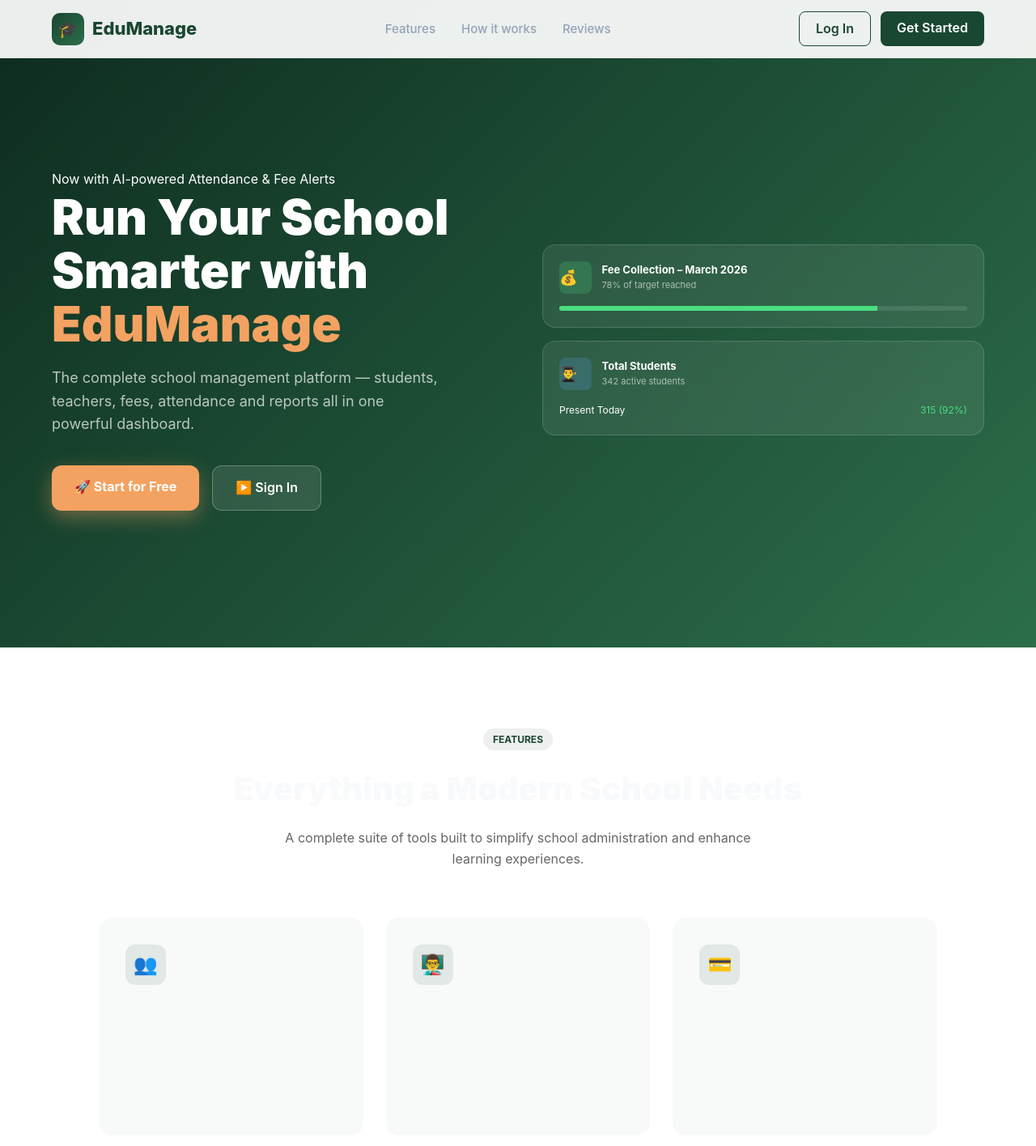
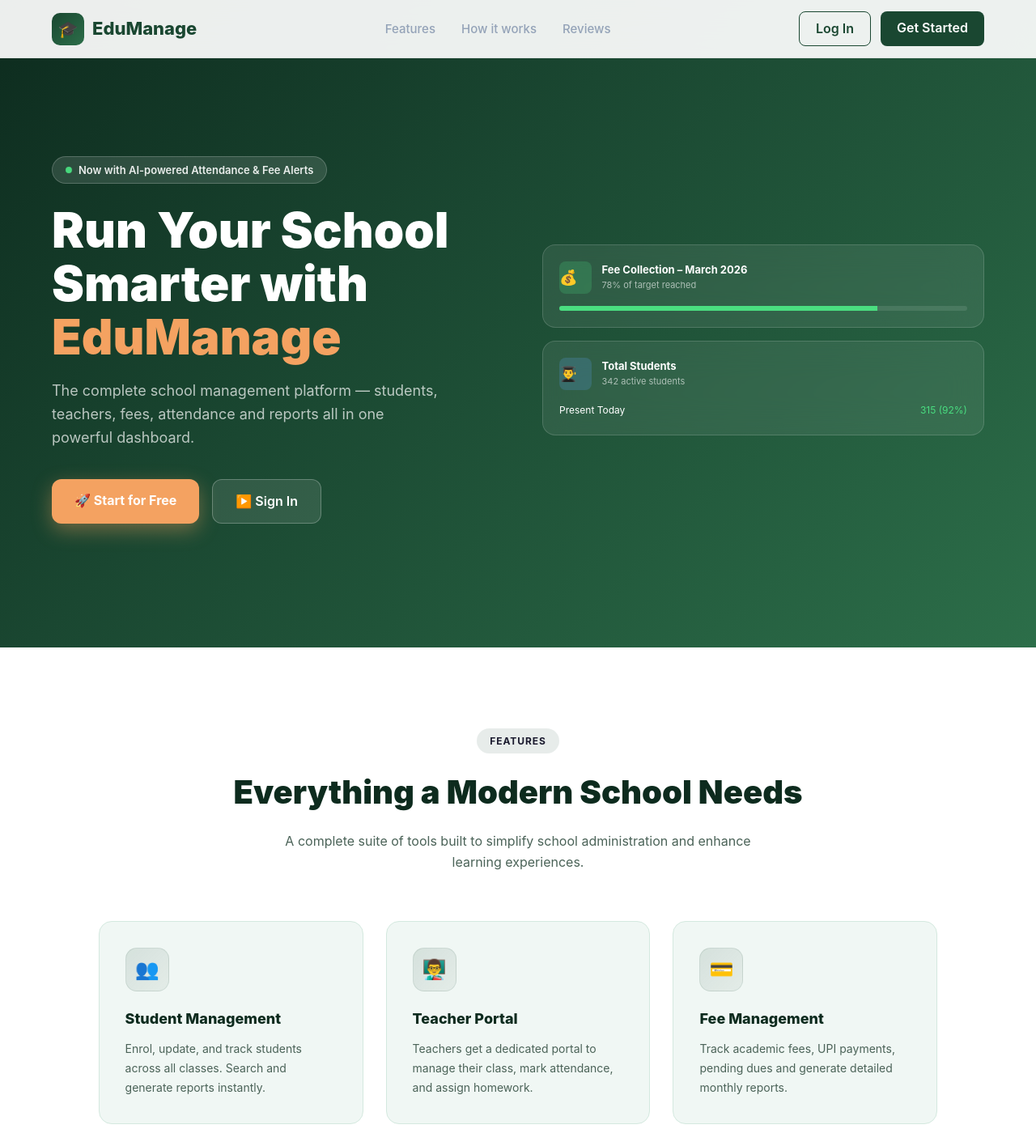
Before and after one commit to priyanshu-agrawal-cse/school-management-system, a React app in the folder frontend/: page / in a window 1280 px wide. Shown: the top 1416 px of the page at 81% size. Built offline with nearby package versions, Linux system fonts and the light colour scheme; no server answers; the HTML template or start-up script is replaced by a standard one.

Commit message:
fix: correct all UI issues - feature cards invisible text, missing dashboard CSS, hero badge, dot, charts, quick links, attendance buttons

```diff
--- a/frontend/src/index.css
+++ b/frontend/src/index.css
@@ -250,3 +250,109 @@ body {
   .form-grid-2 { grid-template-columns: 1fr; }
   .auth-card { padding: 2.5rem 1.5rem; }
 }
+
+/* ===== PAGE LOADING ===== */
+.page-loading {
+  display: flex; align-items: center; justify-content: center;
+  min-height: 60vh; font-size: 1.1rem; color: var(--text-muted);
+  font-weight: 600;
+}
+
+/* ===== DASHBOARD CHARTS ===== */
+.charts-row {
+  display: grid;
+  grid-template-columns: 1fr 320px;
+  gap: 1.5rem;
+  margin-bottom: 2rem;
+}
+.chart-card h3 { font-size: 1rem; font-weight: 800; margin-bottom: 0.5rem; }
+.chart-small { display: flex; flex-direction: column; justify-content: center; }
+
+@media (max-width: 900px) {
+  .charts-row { grid-template-columns: 1fr; }
+}
+
+/* ===== DONUT / LEGEND ===== */
+.donut-wrap { display: flex; align-items: center; justify-content: center; padding: 1.5rem 0; }
+.donut-legend { display: flex; flex-direction: column; gap: 1rem; }
+.legend-item {
+  display: flex; align-items: center; gap: 0.75rem;
+  font-weight: 600; font-size: 0.95rem; color: var(--text-muted);
+}
+.dot {
+  width: 12px; height: 12px; border-radius: 50%; display: inline-block; flex-shrink: 0;
+}
+.dot-green { background: #10b981; }
+.dot-orange { background: #f59e0b; }
+
+/* ===== QUICK LINKS ===== */
+.quick-links { margin-top: 2rem; }
+.quick-links h3 { font-size: 1rem; font-weight: 800; margin-bottom: 1rem; color: var(--text-muted); text-transform: uppercase; letter-spacing: 0.05em; font-size: 0.8rem; }
+.quick-grid {
+  display: grid;
+  grid-template-columns: repeat(auto-fit, minmax(160px, 1fr));
+  gap: 0.75rem;
+}
+.quick-btn {
+  background: var(--surface);
+  border: 1px solid var(--border);
+  border-radius: 12px;
+  padding: 1rem;
+  font-weight: 700;
+  font-size: 0.9rem;
+  color: var(--text);
+  text-decoration: none;
+  transition: all 0.2s;
+  text-align: center;
+  display: block;
+}
+.quick-btn:hover {
+  background: rgba(99, 102, 241, 0.1);
+  border-color: rgba(99, 102, 241, 0.3);
+  color: #a5b4fc;
+  transform: translateY(-2px);
+}
+
+/* ===== TWO COL LAYOUT ===== */
+.two-col {
+  display: grid;
+  grid-template-columns: 1fr 1fr;
+  gap: 1.5rem;
+  margin-bottom: 1.5rem;
+}
+@media (max-width: 768px) { .two-col { grid-template-columns: 1fr; } }
+
+/* ===== STAT CARD ACCENTS ===== */
+.stat-blue .stat-value { color: #60a5fa; }
+.stat-green .stat-value { color: #34d399; }
+.stat-purple .stat-value { color: #a78bfa; }
+.stat-orange .stat-value { color: #fb923c; }
+
+/* ===== BADGE EXTRAS ===== */
+.badge-gray { background: rgba(148, 163, 184, 0.15); color: #94a3b8; }
+.badge { background: rgba(99, 102, 241, 0.15); color: #818cf8; }
+
+/* ===== ATTENDANCE BUTTONS ===== */
+.att-btns { display: flex; gap: 0.5rem; flex-wrap: wrap; }
+.btn-sm { padding: 0.35rem 0.8rem; font-size: 0.8rem; border-radius: 8px; }
+.btn-danger { background: rgba(244, 63, 94, 0.15); color: #fb7185; border: 1px solid rgba(244, 63, 94, 0.3); }
+.btn-danger:hover { background: rgba(244, 63, 94, 0.25); }
+.btn-warning { background: rgba(245, 158, 11, 0.15); color: #fbbf24; border: 1px solid rgba(245, 158, 11, 0.3); }
+.btn-warning:hover { background: rgba(245, 158, 11, 0.25); }
+.btn-success { background: rgba(16, 185, 129, 0.15); color: #34d399; border: 1px solid rgba(16, 185, 129, 0.3); }
+.btn-icon { background: transparent; border: none; color: var(--text-muted); padding: 0.4rem; font-size: 1.2rem; }
+
+/* ===== SUBJECT PILLS ===== */
+.subject-pills { display: flex; flex-wrap: wrap; gap: 0.4rem; }
+
+/* ===== HOMEWORK LIST ===== */
+.hw-item {
+  padding: 1rem;
+  border-radius: 10px;
+  background: rgba(255,255,255,0.04);
+  border: 1px solid var(--border);
+  margin-bottom: 0.75rem;
+}
+.hw-item strong { display: block; margin-bottom: 0.25rem; color: var(--text); }
+.hw-item p { color: var(--text-muted); font-size: 0.9rem; margin-bottom: 0.35rem; }
+.hw-item small { color: var(--text-muted); font-size: 0.75rem; opacity: 0.7; }
--- a/frontend/src/pages/Home.css
+++ b/frontend/src/pages/Home.css
@@ -10,10 +10,20 @@
 
 .home-page {
   font-family: 'Inter', 'Segoe UI', system-ui, sans-serif;
-  color: var(--text-main);
-  background: white;
+  /* Override the dark-mode body defaults for the public homepage */
+  color: #1a1a2e;
+  background: #ffffff;
   overflow-x: hidden;
   line-height: 1.6;
+}
+
+/* Force all text within home-page to dark unless explicitly overridden */
+.home-page p,
+.home-page h2,
+.home-page h3,
+.home-page li,
+.home-page span {
+  color: inherit;
 }
 
 /* NAVBAR */
@@ -69,21 +79,54 @@
   max-width: 1200px; margin: 0 auto; width: 100%;
   display: grid; grid-template-columns: 1fr 1fr; gap: 60px; align-items: center;
 }
+.hero h1, .hero h1 * { color: white; }
 .hero h1 { font-size: clamp(36px, 5vw, 60px); font-weight: 900; line-height: 1.1; margin-bottom: 20px; }
 .hero h1 .highlight { color: var(--home-accent); }
-.hero-desc { color: rgba(255,255,255,0.7); font-size: 18px; margin-bottom: 36px; max-width: 480px; }
+.hero-desc { color: rgba(255,255,255,0.7) !important; font-size: 18px; margin-bottom: 36px; max-width: 480px; }
+
+/* Hero badge pill (AI-powered badge above headline) */
+.hero-badge {
+  display: inline-flex;
+  align-items: center;
+  gap: 8px;
+  background: rgba(255,255,255,0.12);
+  border: 1px solid rgba(255,255,255,0.2);
+  color: rgba(255,255,255,0.9);
+  padding: 6px 16px;
+  border-radius: 100px;
+  font-size: 13px;
+  font-weight: 600;
+  margin-bottom: 24px;
+  backdrop-filter: blur(10px);
+}
+.dot {
+  width: 8px; height: 8px; border-radius: 50%;
+  background: #4ade80;
+  animation: pulse 2s ease-in-out infinite;
+  flex-shrink: 0;
+  display: inline-block;
+}
+@keyframes pulse {
+  0%, 100% { opacity: 1; transform: scale(1); }
+  50% { opacity: 0.5; transform: scale(0.75); }
+}
 
 .hero-cta { display: flex; gap: 16px; flex-wrap: wrap; }
 .btn-hero-primary {
   padding: 14px 28px; background: var(--home-accent); color: white;
   border-radius: 12px; font-weight: 700; text-decoration: none;
   box-shadow: 0 8px 24px rgba(244,162,97,0.4);
+  transition: transform 0.2s, box-shadow 0.2s;
 }
+.btn-hero-primary:hover { transform: translateY(-2px); box-shadow: 0 12px 32px rgba(244,162,97,0.5); }
 .btn-hero-secondary {
   padding: 14px 28px; background: rgba(255,255,255,0.1); color: white;
   border-radius: 12px; font-weight: 600; text-decoration: none;
   border: 1px solid rgba(255,255,255,0.25);
+  transition: background 0.2s;
 }
+.btn-hero-secondary:hover { background: rgba(255,255,255,0.18); }
+
 
 .hero-visual { display: flex; flex-direction: column; gap: 16px; }
 .hero-card {
@@ -94,26 +137,41 @@
 /* SECTIONS */
 .section-header { text-align: center; margin-bottom: 60px; padding: 0 5%; }
 .section-tag {
-  display: inline-block; background: rgba(26,71,49,0.08); color: var(--home-primary);
-  padding: 4px 12px; border-radius: 100px; font-size: 12px; font-weight: 700;
-  text-transform: uppercase; margin-bottom: 16px;
+  display: inline-block; background: rgba(26,71,49,0.1); color: var(--home-primary);
+  padding: 6px 16px; border-radius: 100px; font-size: 12px; font-weight: 700;
+  text-transform: uppercase; letter-spacing: 0.08em; margin-bottom: 16px;
 }
-.section-header h2 { font-size: clamp(28px, 4vw, 40px); font-weight: 900; margin-bottom: 16px; }
+/* Explicitly dark text on white background */
+.section-header h2 { font-size: clamp(28px, 4vw, 40px); font-weight: 900; margin-bottom: 16px; color: #0d2b1e; }
+.section-header p { color: #4b6358 !important; max-width: 600px; margin: 0 auto; }
 
 .features-grid {
   display: grid; grid-template-columns: repeat(auto-fit, minmax(300px, 1fr));
   gap: 28px; max-width: 1200px; margin: 0 auto; padding: 0 5% 100px;
 }
 .feature-card {
-  background: #f8faf9; border-radius: 16px; padding: 32px;
-  transition: 0.3s; border: 1px solid transparent;
+  background: #f0f7f4;
+  border-radius: 16px;
+  padding: 32px;
+  transition: all 0.3s ease;
+  border: 1px solid #d4e9df;
+  color: #1a3a2a; /* explicit dark text */
 }
-.feature-card:hover { transform: translateY(-6px); border-color: #e2eae6; background: white; box-shadow: 0 20px 60px rgba(0,0,0,0.05); }
+.feature-card:hover {
+  transform: translateY(-6px);
+  border-color: #a8d5be;
+  background: white;
+  box-shadow: 0 20px 50px rgba(26,71,49,0.12);
+}
+.feature-card h3 { font-size: 18px; font-weight: 800; color: #0d2b1e; margin-bottom: 10px; }
+.feature-card p { color: #4b6358; font-size: 14px; line-height: 1.7; }
 
 .feature-icon {
-  width: 50px; height: 50px; border-radius: 12px; background: rgba(26,71,49,0.1);
+  width: 54px; height: 54px; border-radius: 14px;
+  background: linear-gradient(135deg, rgba(26,71,49,0.12), rgba(26,71,49,0.06));
   display: flex; align-items: center; justify-content: center; font-size: 24px;
-  color: var(--home-primary); margin-bottom: 20px;
+  margin-bottom: 20px;
+  border: 1px solid rgba(26,71,49,0.1);
 }
 
 /* RESPONSIVE */
```
